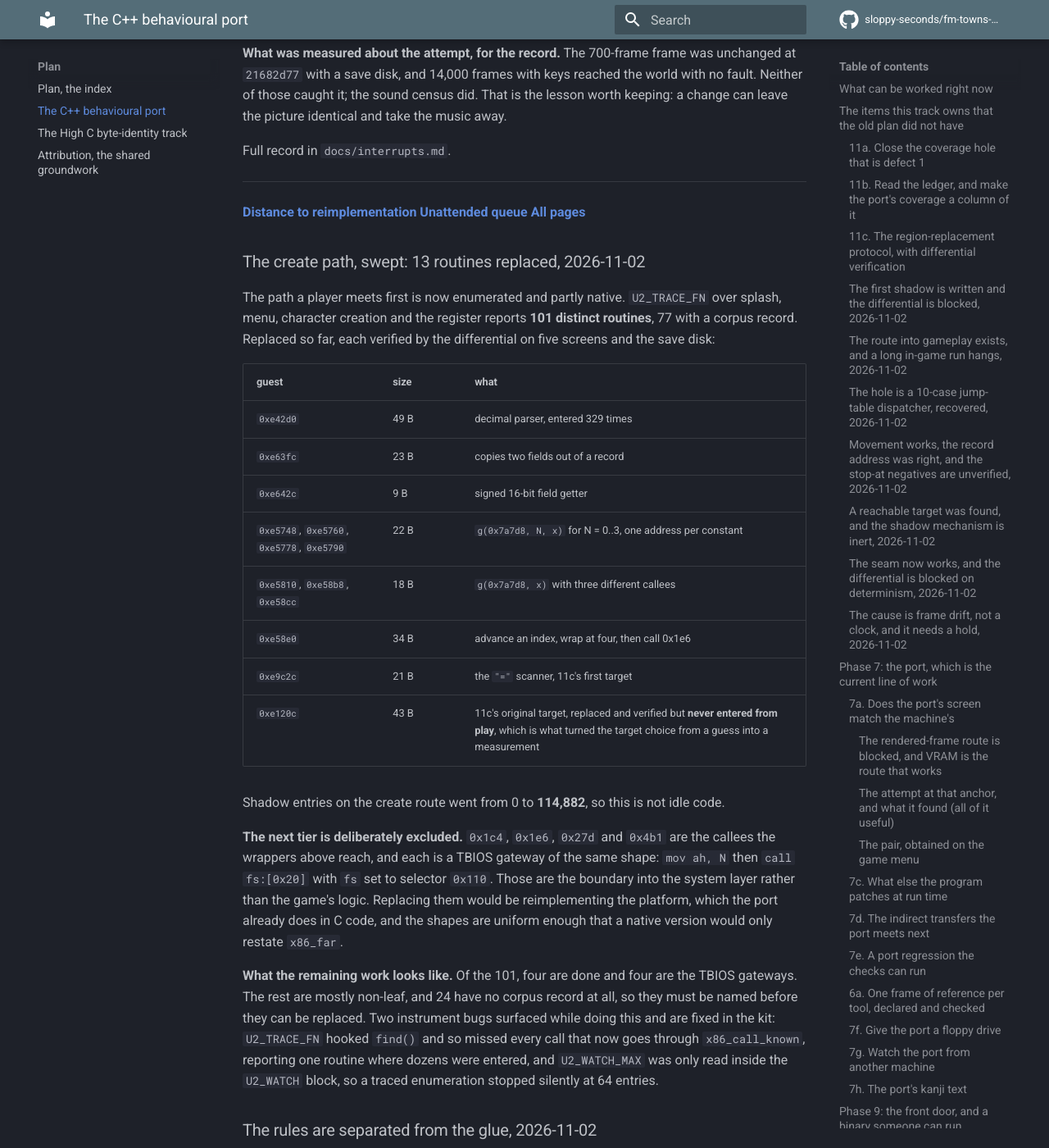
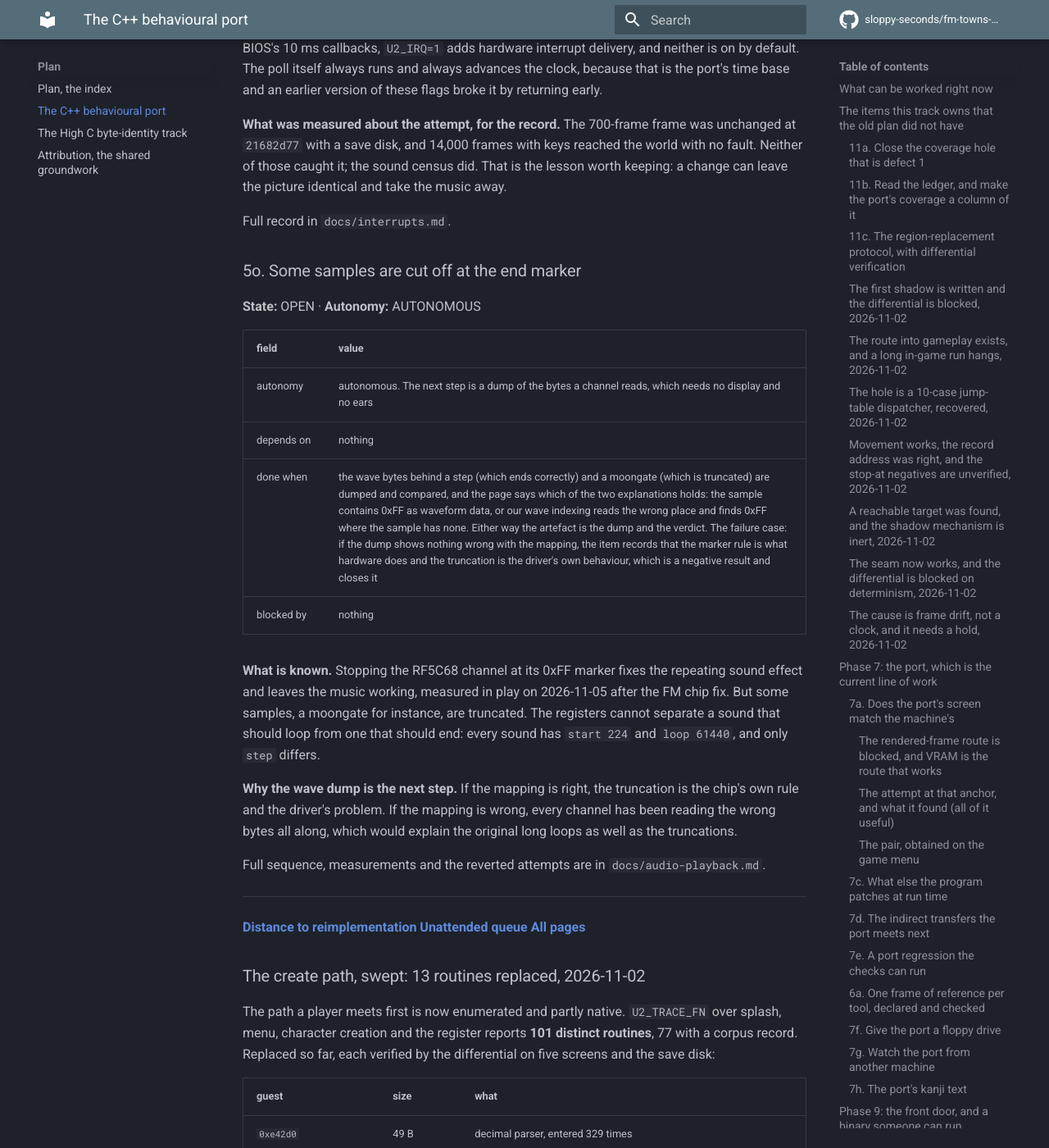
Before and after one commit to sloppy-seconds/fm-towns-ultima, an MkDocs documentation site: the page built from docs/plan-port.md, in a window 1280 px wide and 1400 px high, scrolled down 56420 px. Shown: the whole window at 82% size. Built offline with MkDocs 1.6.1 and Material for MkDocs 9.7.7, drawn with Linux system fonts in a browser that asks for light colours; comment, search, counter and statistics services are not loaded; some of the changed text lies outside the part shown.

Commit message:
kit: pin the FM chip fix and the marker stop, and record the sound state
docs/audio-playback.md records the three stacked faults with the measurement behind each: the dead FM chip (5482 against 0),
the swallowed int 90h AH=01, and the marker stopping a sample. Item 5o owns what is left, the truncated moongate, whose next
step is a dump of the wave bytes a channel reads.

The AH=06 routing is recorded as tried and reverted: it changes what is drawn, VRAM hash dc7d8320 against 6e6c5100, and the
menu's selection bar disappeared.

```diff
--- a/docs/plan-port.md
+++ b/docs/plan-port.md
@@ -44,6 +44,7 @@ Derived from the items below, not maintained separately. `node tools/plancheck.j
 | 10g The MCP wrapper | PARTLY AUTONOMOUS | no, depends on 10b, and the harness wiring needs Paul |
 | 10h Tier 3, listed and not scheduled | AUTONOMOUS | no, and it is deliberately not scheduled |
 | 5m Music: where it comes from, and when it starts | AUTONOMOUS | **partly known**, the port's side is measured and recorded in `docs/music.md`, the original's side has no sound device to measure |
+| 5o Some samples are cut off at the end marker | AUTONOMOUS | **open**, the marker stop fixes the repeat and the sample data is the suspect; `docs/audio-playback.md` holds the measurements |
 | 5n Hardware interrupt delivery, attempted and reverted | PARTLY AUTONOMOUS | **open**, the attempt silenced the FM music and was bisected out; next is a bounded retry or a CUT, and `docs/interrupts.md` holds the numbers |
 
 ## The items this track owns that the old plan did not have
@@ -1791,6 +1792,28 @@ lesson worth keeping: a change can leave the picture identical and take the musi
 
 Full record in `docs/interrupts.md`.
 
+### 5o. Some samples are cut off at the end marker
+
+**State:** OPEN · **Autonomy:** AUTONOMOUS
+
+| field | value |
+|---|---|
+| autonomy | autonomous. The next step is a dump of the bytes a channel reads, which needs no display and no ears |
+| depends on | nothing |
+| done when | the wave bytes behind a step (which ends correctly) and a moongate (which is truncated) are dumped and compared, and the page says which of the two explanations holds: the sample contains 0xFF as waveform data, or our wave indexing reads the wrong place and finds 0xFF where the sample has none. Either way the artefact is the dump and the verdict. The failure case: if the dump shows nothing wrong with the mapping, the item records that the marker rule is what hardware does and the truncation is the driver's own behaviour, which is a negative result and closes it |
+| blocked by | nothing |
+
+**What is known.** Stopping the RF5C68 channel at its 0xFF marker fixes the repeating sound effect and leaves the music working,
+measured in play on 2026-11-05 after the FM chip fix. But some samples, a moongate for instance, are truncated. The registers
+cannot separate a sound that should loop from one that should end: every sound has `start 224` and `loop 61440`, and only
+`step` differs.
+
+**Why the wave dump is the next step.** If the mapping is right, the truncation is the chip's own rule and the driver's
+problem. If the mapping is wrong, every channel has been reading the wrong bytes all along, which would explain the original
+long loops as well as the truncations.
+
+Full sequence, measurements and the reverted attempts are in `docs/audio-playback.md`.
+
 ---
 
 **[Distance to reimplementation](reimplementation-gap.md)** **[Unattended queue](overnight.md)** **[All pages](index.md)**
--- a/mkdocs.yml
+++ b/mkdocs.yml
@@ -67,6 +67,7 @@ nav:
       - Assets and graphics: assets-and-graphics.md
       - Extraction: extraction.md
       - Sound: sound.md
+      - Sound playback: audio-playback.md
       - Music: music.md
   - Characters:
       - Save files and the roster: save-files.md
```
Also changed, not shown: docs/audio-playback.md (added, +93 -0 lines), 1 other file.
